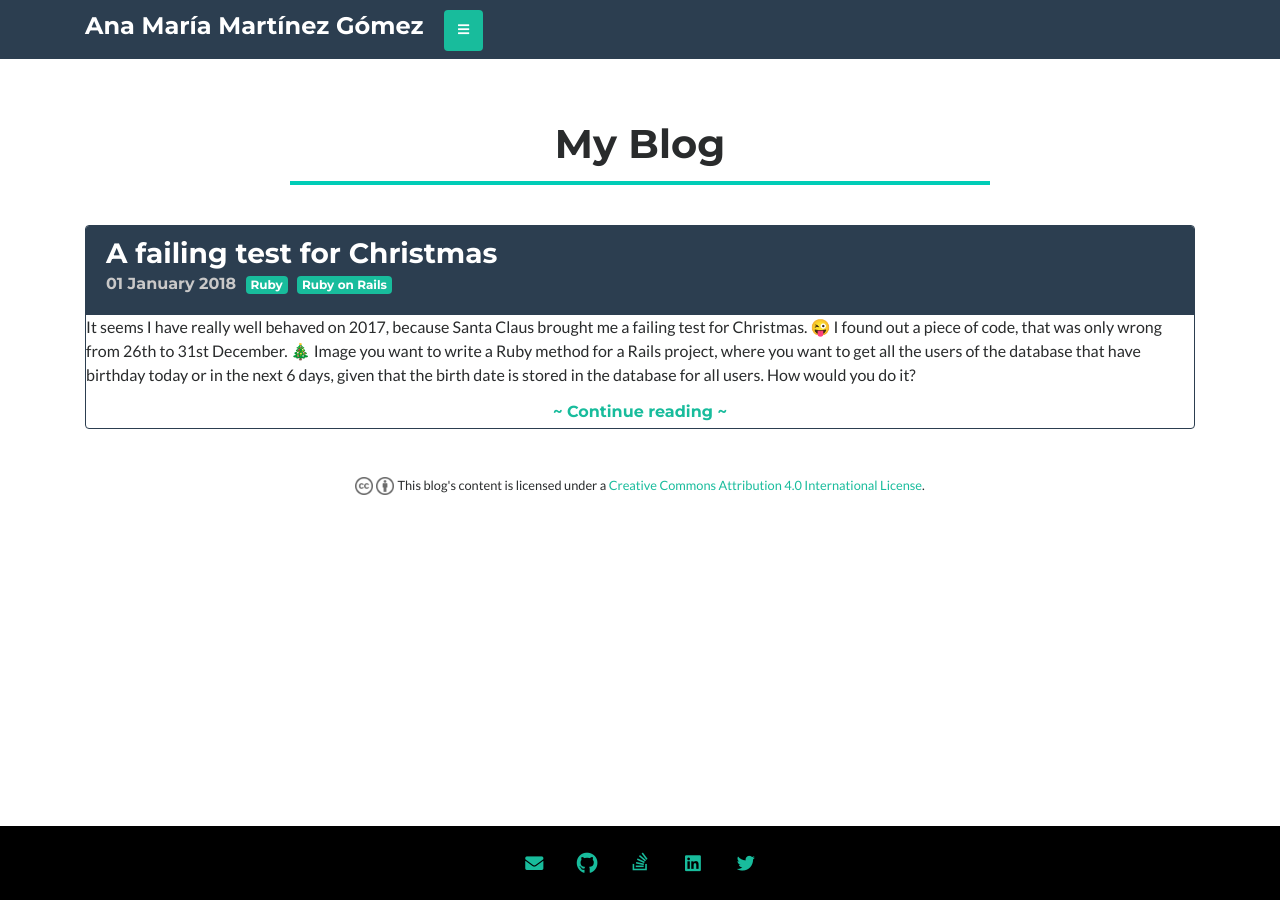
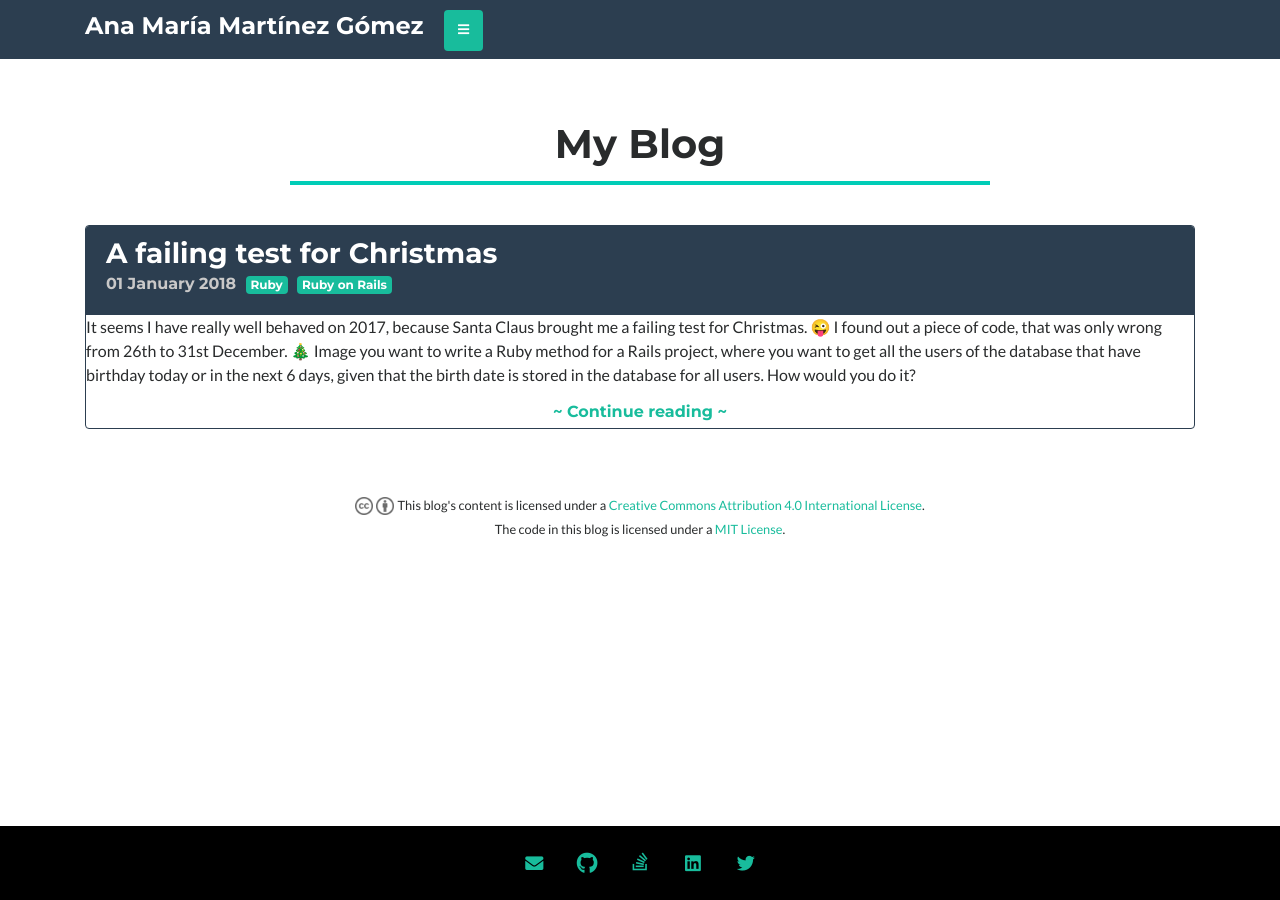
Before and after one commit to vicgalle/ana06.github.io, a Jekyll site: the page built from blog.md, in a window 1280 px wide. Built offline with Jekyll 4.4.1, drawn with Linux system fonts in a browser that asks for light colours; nearby versions of some CDN libraries; emoji names are drawn with the system emoji font.

Commit message:
Add code license

```diff
--- a/_includes/license.html
+++ b/_includes/license.html
@@ -1,10 +1,16 @@
 <div class="alert alert-light text-center license">
-  <a rel="license" href="http://creativecommons.org/licenses/by/4.0/">
-    <img alt="CC" src="/img/cc.png" width="18px"/>
-    <img alt="BY" src="/img/by.png" width="18px"/>
-  </a>
+  <div>
+    <a rel="license" href="http://creativecommons.org/licenses/by/4.0/">
+      <img alt="CC" src="/img/cc.png" width="18px"/>
+      <img alt="BY" src="/img/by.png" width="18px"/>
+    </a>
+
+    <small>
+      This blog's content is licensed under a <a rel="license" href="http://creativecommons.org/licenses/by/4.0/">Creative Commons Attribution 4.0 International License</a>.
+    </small>
+  </div>
 
   <small>
-    This blog's content is licensed under a <a rel="license" href="http://creativecommons.org/licenses/by/4.0/">Creative Commons Attribution 4.0 International License</a>.
+    The code in this blog is licensed under a <a rel="license" href="https://opensource.org/licenses/MIT">MIT License</a>.
   </small>
 </div>
--- a/css/main.css
+++ b/css/main.css
@@ -45,8 +45,7 @@ hr {
   font-weight: 600; }
 
 .license a {
-  font-weight: normal;
-}
+  font-weight: normal; }
 
 .text-center {
   text-align: center !important; }
@@ -206,6 +205,9 @@ a {
 .blog-date {
   color: #C9C8C8; }
 
+.license {
+  margin-top: 50px; }
+
 .post-tag {
   margin-left: 5px; }
 
```
